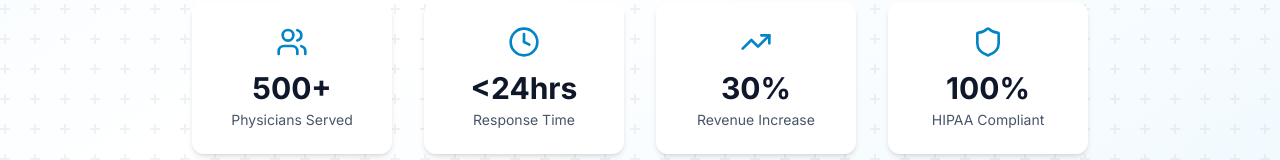
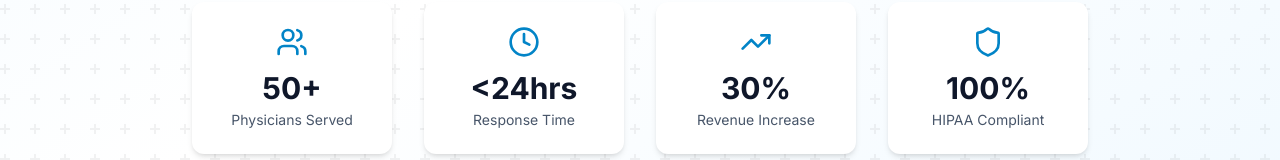
Before and after one commit to MujtabaMonis/Flux-Med-, a Next.js app: page / in a window 1280 px wide. Shown: the part 566-726 px from the top of the page. Built offline with nearby package versions, Linux system fonts and the light colour scheme.

Commit message:
Fix stats values in Hero component

```diff
--- a/components/Hero.tsx
+++ b/components/Hero.tsx
@@ -6,7 +6,7 @@
 
 export default function Hero() {
   const stats = [
-    { icon: Users, value: '500+', label: 'Physicians Served' },
+    { icon: Users, value: '50+', label: 'Physicians Served' },
     { icon: Clock, value: '<24hrs', label: 'Response Time' },
     { icon: TrendingUp, value: '30%', label: 'Revenue Increase' },
     { icon: Shield, value: '100%', label: 'HIPAA Compliant' },
```
